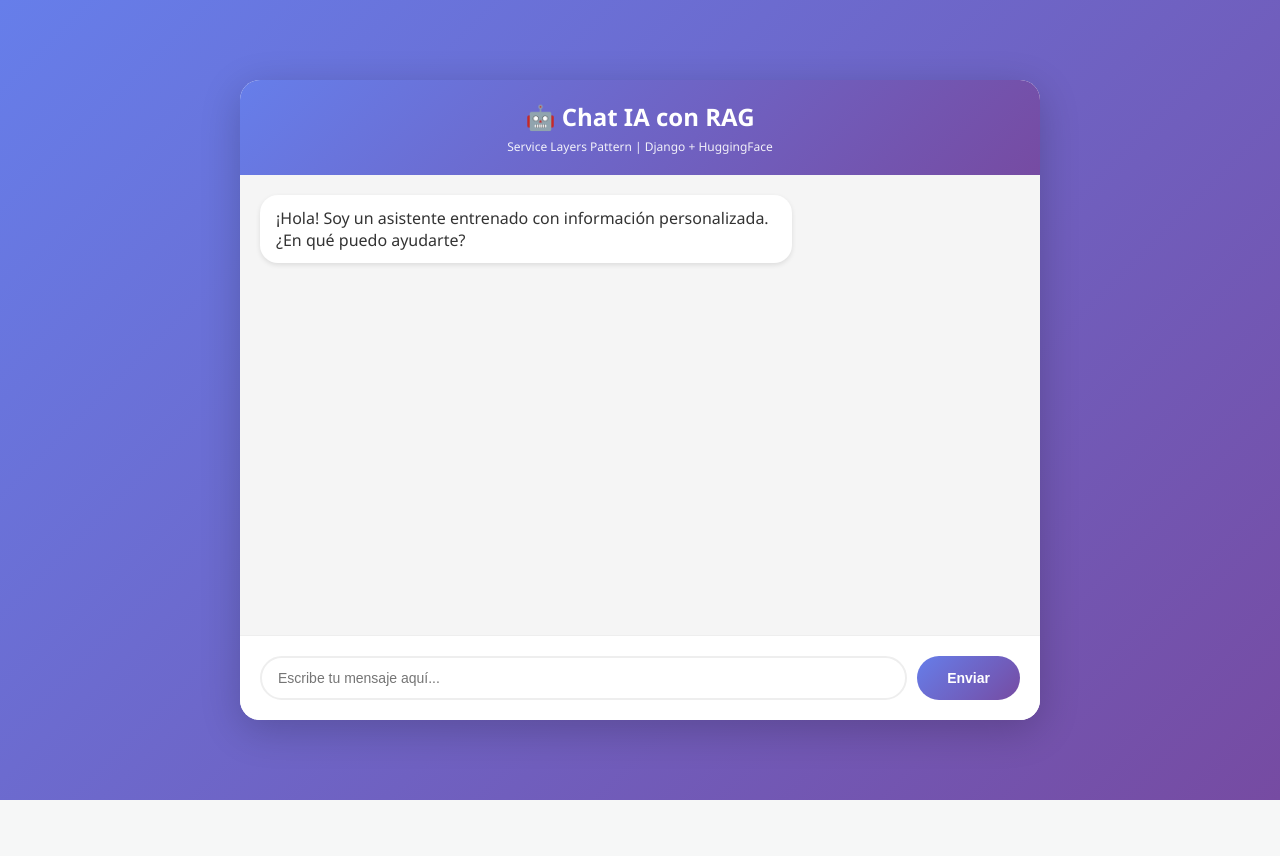
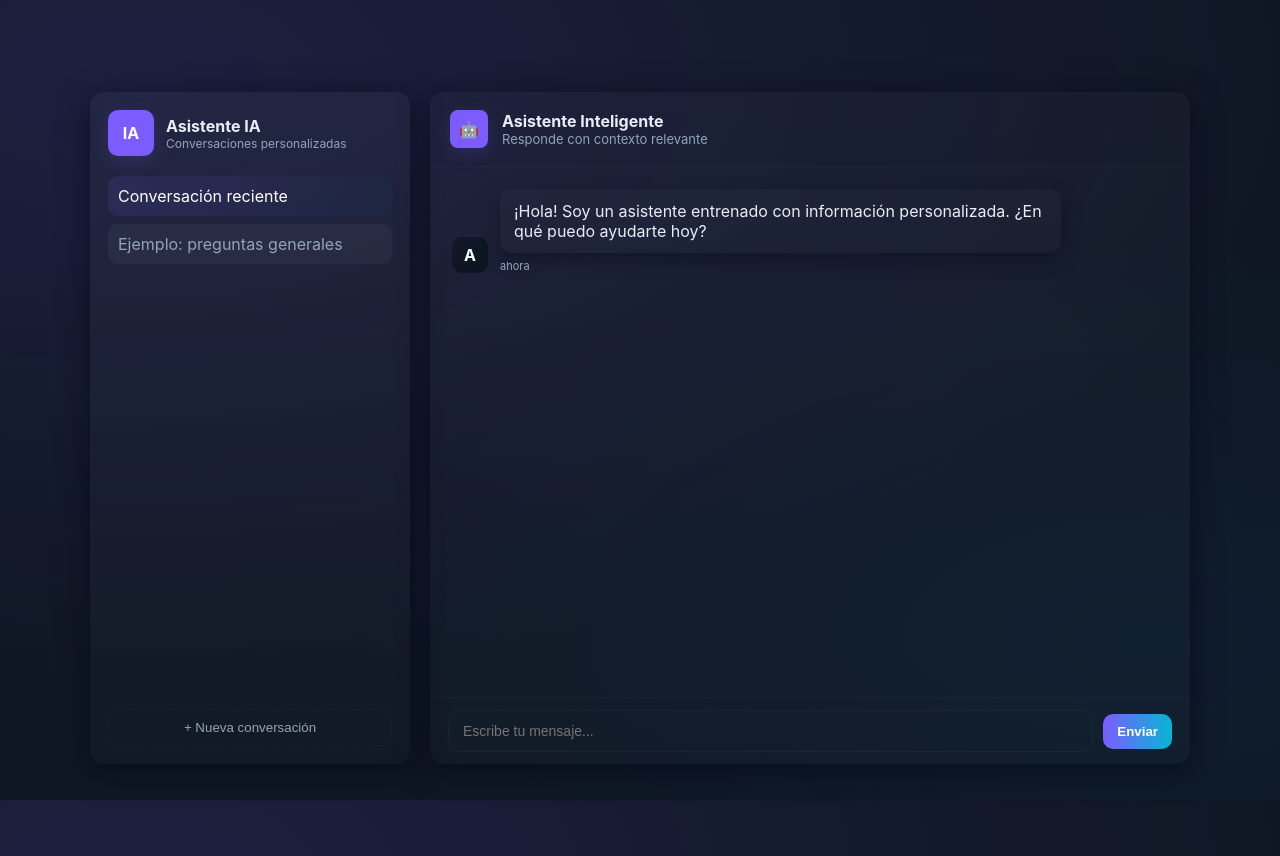
Before and after one commit to JFQC2002/IA_CHAT, a Django app: page / in a window 1280 px wide. Before the commit the page ends 800 px from the top, so only its background shows below. Run offline with Django 5.2, Linux system fonts and the light colour scheme.

Commit message:
Initial commit: IA_CHAT  updated UI

```diff
--- a/chat/templates/chat/index.html
+++ b/chat/templates/chat/index.html
@@ -3,257 +3,263 @@
 <head>
     <meta charset="UTF-8">
     <meta name="viewport" content="width=device-width, initial-scale=1.0">
-    <title>Chat IA - Service Layers Pattern</title>
+    <title>Asistente IA — Conversación</title>
     <style>
-        * {
-            margin: 0;
-            padding: 0;
-            box-sizing: border-box;
+        :root{
+            --bg:#0f1724;
+            --panel:#0b1220aa;
+            --accent:#7c5cff;
+            --muted:#94a3b8;
+            --glass: rgba(255,255,255,0.04);
+            --user: linear-gradient(135deg,#16a34a,#059669);
+            --assistant:#111827;
+            --card:#0b1220;
+            --radius:14px;
+            font-family: Inter, 'Segoe UI', system-ui, -apple-system, Roboto, 'Helvetica Neue', Arial;
         }
 
-        body {
-            font-family: 'Segoe UI', Tahoma, Geneva, Verdana, sans-serif;
-            background: linear-gradient(135deg, #667eea 0%, #764ba2 100%);
-            height: 100vh;
-            display: flex;
-            justify-content: center;
-            align-items: center;
+        html,body{height:100%;}
+        body{
+            margin:0;
+            background: radial-gradient(1200px 600px at 10% 10%, rgba(124,92,255,0.12), transparent),
+                        radial-gradient(800px 400px at 90% 80%, rgba(3,105,161,0.08), transparent),
+                        var(--bg);
+            color:#e6eef8;
+            -webkit-font-smoothing:antialiased;
+            display:flex;
+            align-items:center;
+            justify-content:center;
+            padding:28px;
         }
 
-        .chat-container {
-            width: 90%;
-            max-width: 800px;
-            height: 80vh;
-            background: white;
-            border-radius: 20px;
-            box-shadow: 0 10px 40px rgba(0,0,0,0.2);
-            display: flex;
-            flex-direction: column;
-            overflow: hidden;
+        .wrap{
+            width:100%;
+            max-width:1100px;
+            height:84vh;
+            display:grid;
+            grid-template-columns: 320px 1fr;
+            gap:20px;
         }
 
-        .chat-header {
-            background: linear-gradient(135deg, #667eea 0%, #764ba2 100%);
-            color: white;
-            padding: 20px;
-            text-align: center;
+        /* Sidebar */
+        .sidebar{
+            background:linear-gradient(180deg, rgba(255,255,255,0.03), rgba(255,255,255,0.01));
+            border-radius:var(--radius);
+            padding:18px;
+            box-shadow: 0 6px 30px rgba(2,6,23,0.6);
+            display:flex;
+            flex-direction:column;
+            gap:14px;
+            min-height:0;
+            overflow:auto;
         }
 
-        .chat-header h1 {
-            font-size: 24px;
-            margin-bottom: 5px;
+        .brand{display:flex;align-items:center;gap:12px}
+        .logo{
+            width:46px;height:46px;border-radius:10px;background:var(--accent);display:flex;align-items:center;justify-content:center;font-weight:700;color:white;box-shadow:0 6px 18px rgba(124,92,255,0.18);
+        }
+        .title{font-size:16px;font-weight:700}
+        .subtitle{font-size:12px;color:var(--muted)}
+
+        .conversations{margin-top:6px;display:flex;flex-direction:column;gap:8px}
+        .conv{background:var(--glass);padding:10px;border-radius:10px;cursor:pointer;color:var(--muted);display:flex;justify-content:space-between;align-items:center}
+        .conv.active{background:linear-gradient(90deg, rgba(124,92,255,0.12), rgba(3,105,161,0.04));color:#fff}
+
+        .new-btn{margin-top:auto;padding:10px;border-radius:10px;background:transparent;border:1px dashed rgba(255,255,255,0.04);color:var(--muted);cursor:pointer}
+
+        /* Main chat panel */
+        .panel{
+            background:linear-gradient(180deg, rgba(255,255,255,0.02), rgba(255,255,255,0.01));
+            border-radius:var(--radius);
+            padding:0;display:flex;flex-direction:column;overflow:hidden;box-shadow: 0 6px 30px rgba(2,6,23,0.6);
         }
 
-        .chat-header p {
-            font-size: 12px;
-            opacity: 0.9;
+        .panel-header{padding:18px 20px;border-bottom:1px solid rgba(255,255,255,0.03);display:flex;align-items:center;gap:14px}
+        .panel-header .name{font-weight:700}
+        .panel-header .meta{color:var(--muted);font-size:13px}
+
+        .messages{
+            padding:22px;flex:1;overflow:auto;display:flex;flex-direction:column;gap:12px;background:linear-gradient(180deg, rgba(255,255,255,0.005), transparent);
         }
 
-        .chat-messages {
-            flex: 1;
-            padding: 20px;
-            overflow-y: auto;
-            background: #f5f5f5;
+        .msg{
+            display:flex;gap:12px;align-items:flex-end;max-width:85%;
+            animation:fadeUp .18s ease;
         }
+        .msg.assistant{align-self:flex-start}
+        .msg.user{align-self:flex-end;flex-direction:row-reverse}
 
-        .message {
-            margin-bottom: 15px;
-            display: flex;
-            animation: slideIn 0.3s ease;
+        .avatar{width:36px;height:36px;border-radius:10px;flex-shrink:0;background:linear-gradient(135deg,#111827, #0b1220);display:flex;align-items:center;justify-content:center;color:#fff;font-weight:700}
+
+        .bubble{padding:12px 14px;border-radius:12px;background:linear-gradient(180deg, rgba(255,255,255,0.02), rgba(255,255,255,0.01));color:#e6eef8;box-shadow: 0 6px 18px rgba(2,6,23,0.35);}
+        .msg.user .bubble{background:var(--user);color:white;box-shadow: 0 8px 22px rgba(2,6,23,0.45)}
+
+        .meta-time{font-size:11px;color:var(--muted);margin-top:6px}
+
+        @keyframes fadeUp{from{opacity:0;transform:translateY(6px)}to{opacity:1;transform:none}}
+
+        .composer{padding:12px 18px;border-top:1px solid rgba(255,255,255,0.03);display:flex;gap:10px;align-items:center}
+        .input{
+            flex:1;background:transparent;border:1px solid rgba(255,255,255,0.04);padding:12px 14px;border-radius:12px;color:inherit;outline:none;font-size:14px
         }
+        .actions{display:flex;gap:8px}
+        .btn{padding:10px 14px;border-radius:10px;background:linear-gradient(90deg,var(--accent),#06b6d4);border:none;color:white;cursor:pointer;font-weight:600}
+        .btn.secondary{background:transparent;border:1px solid rgba(255,255,255,0.04);color:var(--muted)}
 
-        @keyframes slideIn {
-            from {
-                opacity: 0;
-                transform: translateY(10px);
-            }
-            to {
-                opacity: 1;
-                transform: translateY(0);
-            }
-        }
+        .loading{font-size:13px;color:var(--muted);padding:10px;text-align:center}
 
-        .message.user {
-            justify-content: flex-end;
-        }
-
-        .message-content {
-            max-width: 70%;
-            padding: 12px 16px;
-            border-radius: 18px;
-            word-wrap: break-word;
-        }
-
-        .message.user .message-content {
-            background: linear-gradient(135deg, #667eea 0%, #764ba2 100%);
-            color: white;
-        }
-
-        .message.assistant .message-content {
-            background: white;
-            color: #333;
-            box-shadow: 0 2px 5px rgba(0,0,0,0.1);
-        }
-
-        .chat-input-container {
-            padding: 20px;
-            background: white;
-            border-top: 1px solid #eee;
-        }
-
-        .chat-input-form {
-            display: flex;
-            gap: 10px;
-        }
-
-        .chat-input {
-            flex: 1;
-            padding: 12px 16px;
-            border: 2px solid #eee;
-            border-radius: 25px;
-            font-size: 14px;
-            outline: none;
-            transition: border-color 0.3s;
-        }
-
-        .chat-input:focus {
-            border-color: #667eea;
-        }
-
-        .send-button {
-            padding: 12px 30px;
-            background: linear-gradient(135deg, #667eea 0%, #764ba2 100%);
-            color: white;
-            border: none;
-            border-radius: 25px;
-            cursor: pointer;
-            font-size: 14px;
-            font-weight: 600;
-            transition: transform 0.2s;
-        }
-
-        .send-button:hover {
-            transform: scale(1.05);
-        }
-
-        .send-button:disabled {
-            opacity: 0.6;
-            cursor: not-allowed;
-        }
-
-        .loading {
-            display: none;
-            text-align: center;
-            padding: 10px;
-            color: #999;
-        }
-
-        .loading.show {
-            display: block;
+        /* responsive */
+        @media (max-width:900px){
+            .wrap{grid-template-columns:1fr;max-width:760px}
+            .sidebar{display:none}
         }
     </style>
 </head>
 <body>
-    <div class="chat-container">
-        <div class="chat-header">
-            <h1>🤖 Chat IA con RAG</h1>
-            <p>Service Layers Pattern | Django + HuggingFace</p>
-        </div>
-
-        <div class="chat-messages" id="chatMessages">
-            <div class="message assistant">
-                <div class="message-content">
-                    ¡Hola! Soy un asistente entrenado con información personalizada. ¿En qué puedo ayudarte?
+    <div class="wrap">
+        <aside class="sidebar">
+            <div class="brand">
+                <div class="logo">IA</div>
+                <div>
+                    <div class="title">Asistente IA</div>
+                    <div class="subtitle">Conversaciones personalizadas</div>
                 </div>
             </div>
-        </div>
 
-        <div class="loading" id="loading">
-            <p>Generando respuesta...</p>
-        </div>
+            <div class="conversations" id="conversationsList">
+                <div class="conv active">Conversación reciente</div>
+                <div class="conv">Ejemplo: preguntas generales</div>
+            </div>
 
-        <div class="chat-input-container">
-            <form class="chat-input-form" id="chatForm">
-                <input
-                    type="text"
-                    class="chat-input"
-                    id="messageInput"
-                    placeholder="Escribe tu mensaje aquí..."
-                    autocomplete="off"
-                    required
-                >
-                <button type="submit" class="send-button" id="sendButton">
-                    Enviar
-                </button>
+            <button class="new-btn" id="newConversation">+ Nueva conversación</button>
+        </aside>
+
+        <main class="panel">
+            <div class="panel-header">
+                <div class="logo" style="width:38px;height:38px;border-radius:8px;">🤖</div>
+                <div>
+                    <div class="name">Asistente Inteligente</div>
+                    <div class="meta">Responde con contexto relevante</div>
+                </div>
+            </div>
+
+            <div class="messages" id="chatMessages">
+                <div class="msg assistant">
+                    <div class="avatar">A</div>
+                    <div>
+                        <div class="bubble">¡Hola! Soy un asistente entrenado con información personalizada. ¿En qué puedo ayudarte hoy?</div>
+                        <div class="meta-time">ahora</div>
+                    </div>
+                </div>
+            </div>
+
+            <div class="loading" id="loading" style="display:none">Generando respuesta…</div>
+
+            <form class="composer" id="chatForm">
+                <input id="messageInput" class="input" type="text" placeholder="Escribe tu mensaje..." autocomplete="off" required />
+                <div class="actions">
+                    <button type="button" id="sendButton" class="btn">Enviar</button>
+                </div>
             </form>
-        </div>
+        </main>
     </div>
 
     <script>
+        // Mantener los mismos IDs: chatMessages, chatForm, messageInput, sendButton, loading
         let conversationId = null;
         const chatMessages = document.getElementById('chatMessages');
         const chatForm = document.getElementById('chatForm');
         const messageInput = document.getElementById('messageInput');
         const sendButton = document.getElementById('sendButton');
         const loading = document.getElementById('loading');
+        const newConvBtn = document.getElementById('newConversation');
 
-        function addMessage(content, sender) {
-            const messageDiv = document.createElement('div');
-            messageDiv.className = `message ${sender}`;
-            messageDiv.innerHTML = `
-                <div class="message-content">${content}</div>
-            `;
-            chatMessages.appendChild(messageDiv);
+        function _formatTime(date){
+            return date.toLocaleTimeString([], {hour:'2-digit',minute:'2-digit'});
+        }
+
+        function addMessage(content, sender){
+            const container = document.createElement('div');
+            container.className = `msg ${sender}`;
+
+            const avatar = document.createElement('div');
+            avatar.className = 'avatar';
+            avatar.textContent = sender === 'user' ? 'T' : 'A';
+
+            const body = document.createElement('div');
+            const bubble = document.createElement('div');
+            bubble.className = 'bubble';
+            bubble.innerHTML = content.replace(/\n/g, '<br/>');
+
+            const meta = document.createElement('div');
+            meta.className = 'meta-time';
+            meta.textContent = _formatTime(new Date());
+
+            body.appendChild(bubble);
+            body.appendChild(meta);
+
+            container.appendChild(avatar);
+            container.appendChild(body);
+
+            chatMessages.appendChild(container);
             chatMessages.scrollTop = chatMessages.scrollHeight;
         }
 
-        async function sendMessage(message) {
-            try {
+        async function sendMessage(message){
+            try{
                 const response = await fetch('/api/chat/send/', {
                     method: 'POST',
-                    headers: {
-                        'Content-Type': 'application/json',
-                    },
-                    body: JSON.stringify({
-                        message: message,
-                        conversation_id: conversationId
-                    })
+                    headers: {'Content-Type':'application/json'},
+                    body: JSON.stringify({message: message, conversation_id: conversationId})
                 });
 
                 const data = await response.json();
-
-                if (data.success) {
+                if(data.success){
                     conversationId = data.data.conversation_id;
                     addMessage(data.data.assistant_response, 'assistant');
                 } else {
-                    alert('Error: ' + data.error);
+                    alert('Error: ' + (data.error || 'Respuesta fallida'));
                 }
-            } catch (error) {
-                console.error('Error:', error);
+            }catch(err){
+                console.error(err);
                 alert('Error al enviar el mensaje');
             }
         }
 
-        chatForm.addEventListener('submit', async (e) => {
+        // Mantener compatibilidad: el botón y el form llaman al mismo flujo
+        sendButton.addEventListener('click', async (e)=>{
             e.preventDefault();
-
             const message = messageInput.value.trim();
-            if (!message) return;
+            if(!message) return;
 
             addMessage(message, 'user');
             messageInput.value = '';
 
             sendButton.disabled = true;
             messageInput.disabled = true;
-            loading.classList.add('show');
+            loading.style.display = 'block';
 
             await sendMessage(message);
 
             sendButton.disabled = false;
             messageInput.disabled = false;
-            loading.classList.remove('show');
+            loading.style.display = 'none';
             messageInput.focus();
         });
+
+        // Soporta Enter en el input
+        chatForm.addEventListener('submit', (e)=>{ e.preventDefault(); sendButton.click(); });
+
+        newConvBtn && newConvBtn.addEventListener('click', ()=>{
+            // reinicia conversación en cliente (el backend creará nueva cuando se envíe sin conversation_id)
+            conversationId = null;
+            // limpiar mensajes UI
+            chatMessages.innerHTML = '';
+            addMessage('¡Hola! Soy un asistente entrenado con información personalizada. ¿En qué puedo ayudarte hoy?', 'assistant');
+        });
+
+        // focus al cargar
+        messageInput.focus();
     </script>
 </body>
 </html>
```
